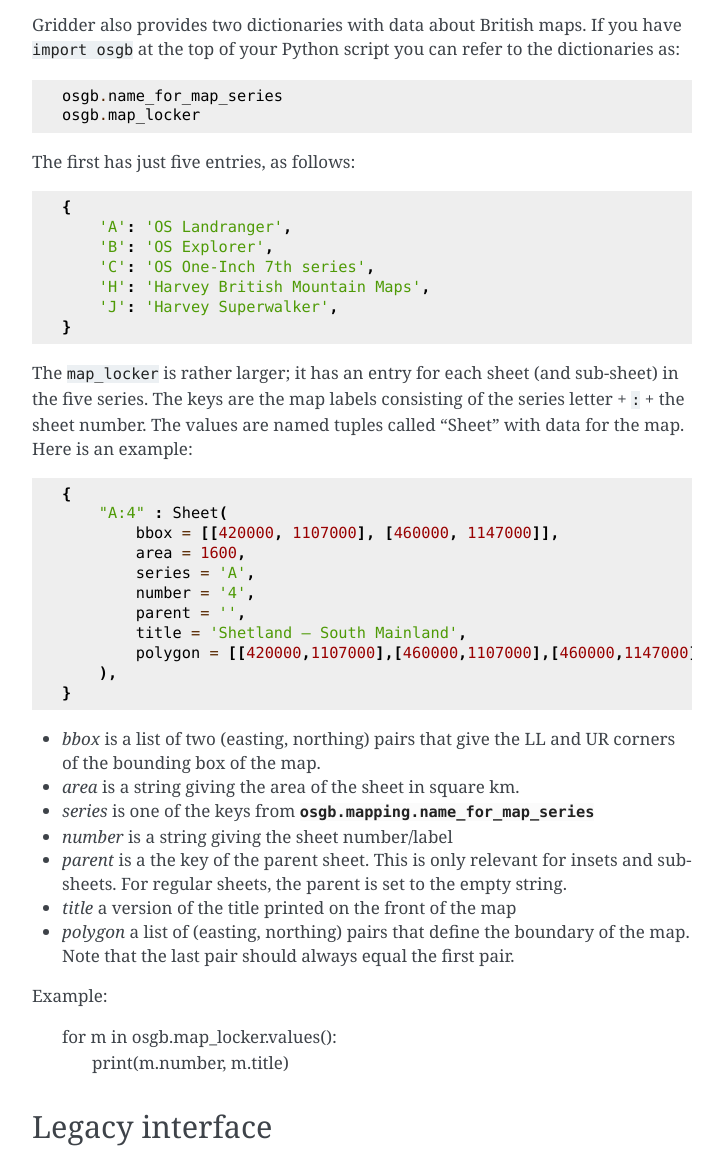
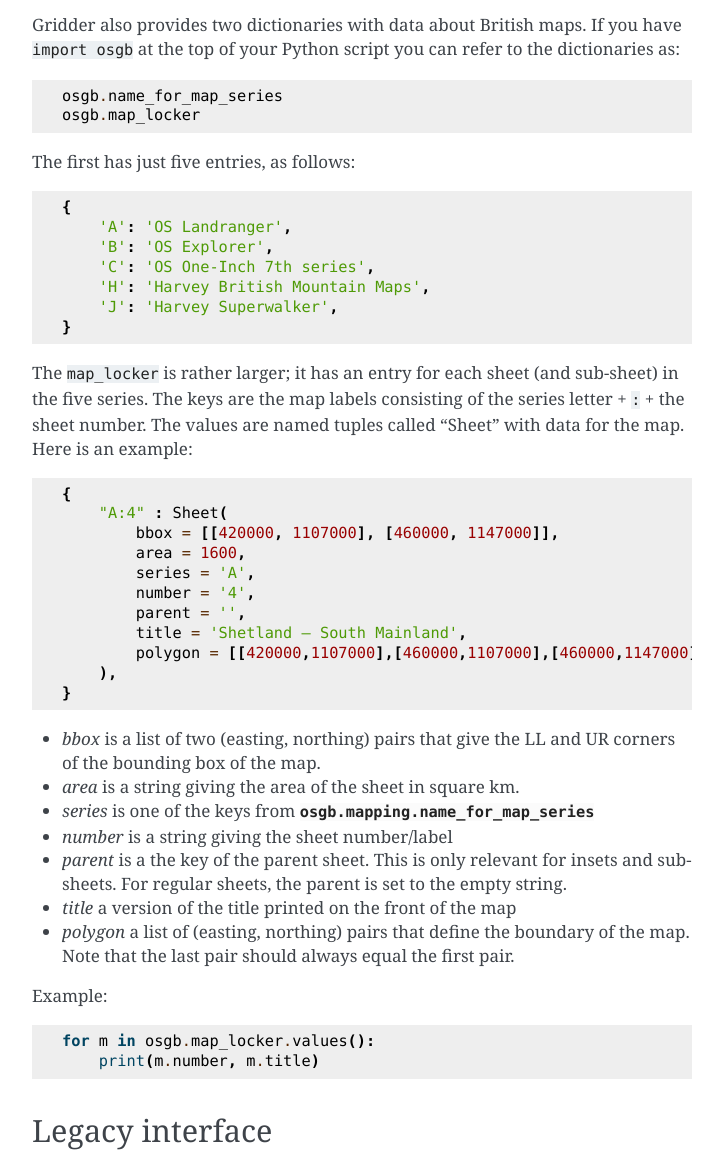
Before and after one commit to thruston/grid-banger, a Sphinx documentation site: the page built from docs/API.rst, in a window 1280 px wide, cut to the strip 454-1607 px from the top of the page. Shown: the whole strip, without its empty margins (388-1111 px from the left). Built offline with Sphinx 7.4.7, drawn with Linux system fonts in a browser that asks for light colours; part of the change alters nothing that is shown.

```diff
--- a/README.rst
+++ b/README.rst
@@ -37,6 +37,8 @@ install
     python3 setup.py install
 
 or more likely
+
+::
 
     pip3 install osgb
 
--- a/docs/API.rst
+++ b/docs/API.rst
@@ -56,7 +56,7 @@ series letter + ``:`` + the sheet number.  The values are named tuples called
 - `title` a version of the title printed on the front of the map
 - `polygon` a list of (easting, northing) pairs that define the boundary of the map.  Note that the last pair should always equal the first pair.
 
-Example:
+Example::
 
     for m in osgb.map_locker.values():
         print(m.number, m.title)
--- a/docs/conf.py
+++ b/docs/conf.py
@@ -12,7 +12,7 @@
 #
 import os
 import sys
-sys.path.insert(0, os.path.abspath('../osgb'))
+sys.path.insert(0, os.path.abspath('..'))
 
 # -- Project information -----------------------------------------------------
 
```
